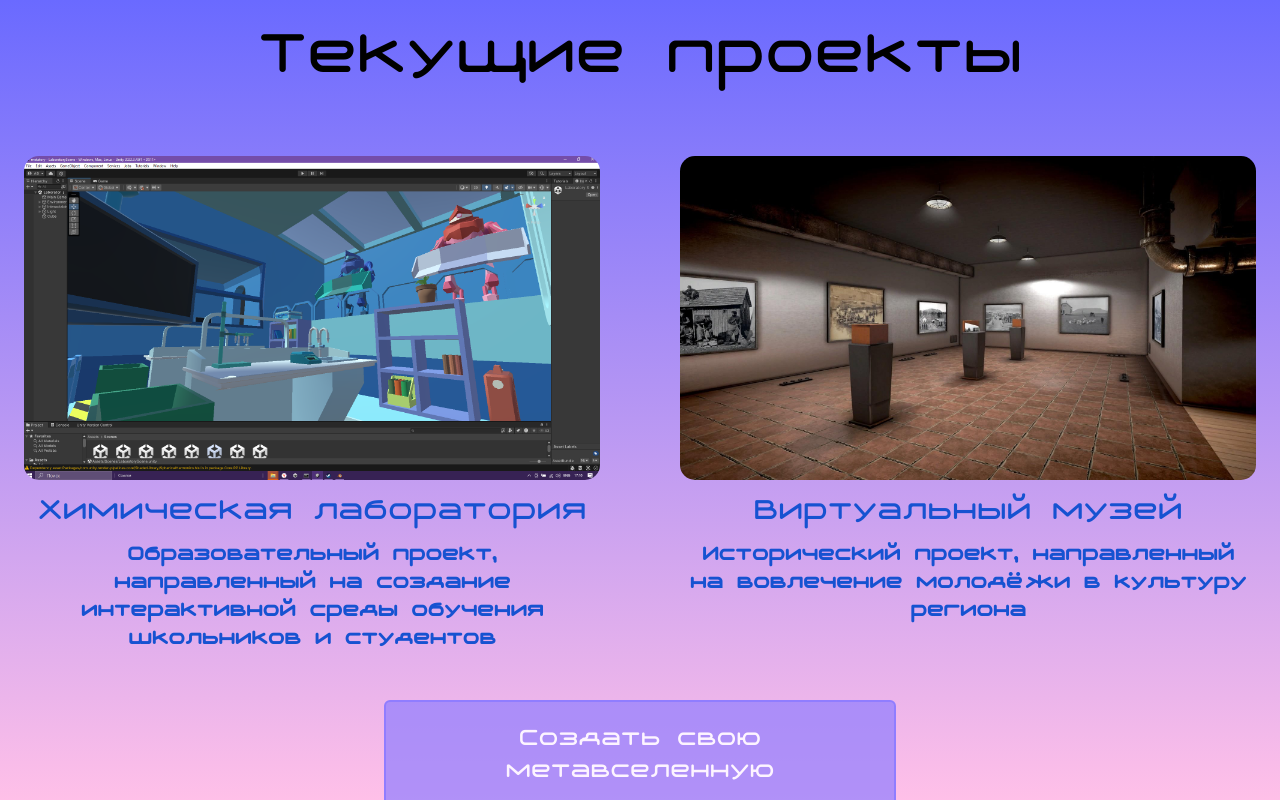
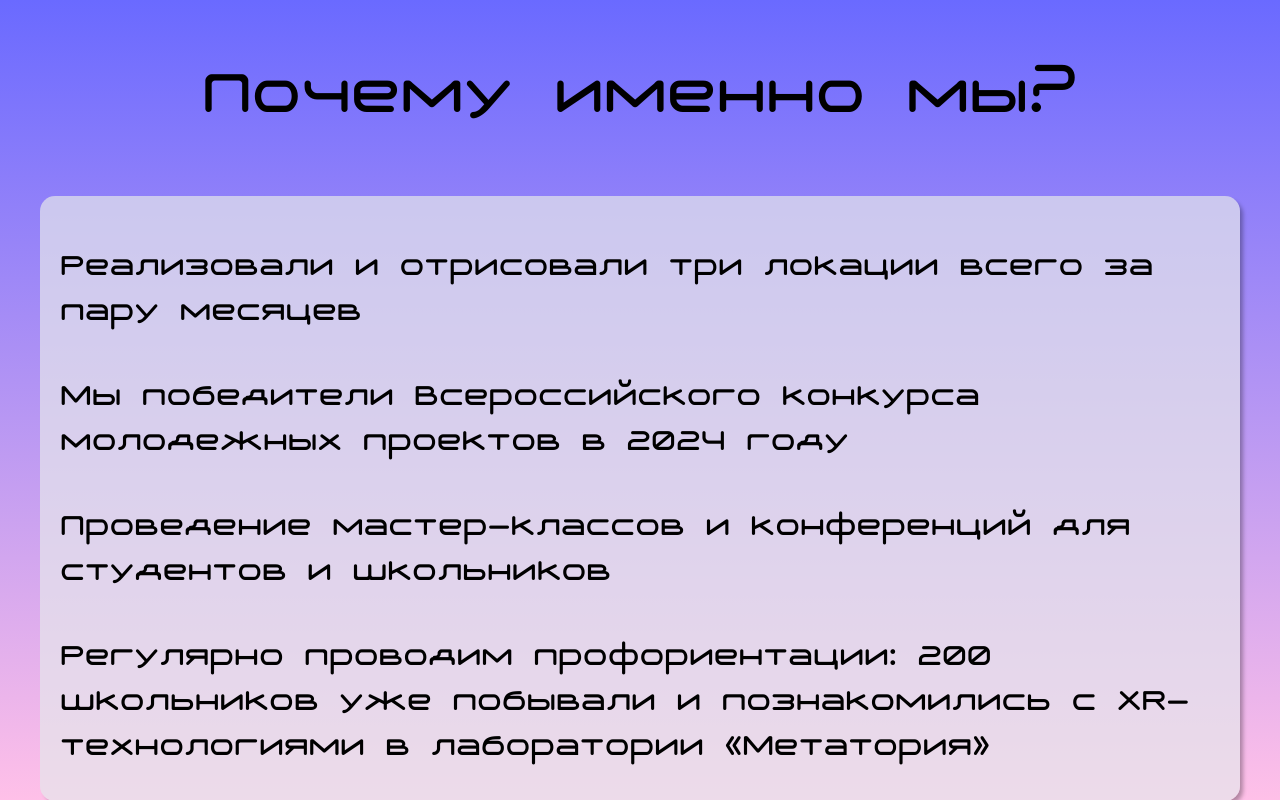
Before and after one commit to cleverunemployed/metatoria, a React (Vite) app: page / in a window 1280 px wide. Built offline with nearby package versions, Linux system fonts and the light colour scheme; a web font is replaced by a local one.

Commit message:
✨ spend more on bug, than on worl

```diff
--- a/src/App.jsx
+++ b/src/App.jsx
@@ -3,13 +3,15 @@ import './App.css'
 import { AboutUs } from './template/AboutUs/AboutUs';
 import { CurrentProjects } from './template/CurrentProjects/CurrentProjects';
 import Header from './template/header/Header'
+import { WhyWe } from './template/WhyWe/WhyWe';
 
 export default function App() {
   return (
     <>
       {/* <Header /> */}
       {/* <AboutUs /> */}
-      <CurrentProjects />
+      {/* <CurrentProjects /> */}
+      <WhyWe />
     </>
   )
 }
--- /dev/null
+++ b/src/template/WhyWe/WhyWe.jsx
@@ -0,0 +1,15 @@
+export const WhyWe = () => (
+    <div className="min-h-screen w-full">
+        <div className="text-6xl pt-16 pb-8">
+            <h2 className="text-center">Почему именно мы?</h2>
+        </div>
+        <div className="mt-10 mx-10 px-5 pt-12 pb-8 bg-gray-200/70 rounded-[15px] shadow-[4px_4px_4px_-1px_rgba(0,0,0,0.3)]">
+            <ul className="list-none list-outside hover:list-inside font-normal text-[30px] space-y-10">
+                <li>Реализовали и отрисовали три локации всего за пару месяцев</li>
+                <li>Мы победители Всероссийского конкурса молодежных проектов в 2024 году</li>
+                <li>Проведение мастер-классов и конференций для студентов и школьников</li>
+                <li>Регулярно проводим профориентации: 200 школьников уже побывали и познакомились с XR-технологиями в лаборатории «Метатория»</li>
+            </ul>
+        </div>
+    </div>
+);
```
